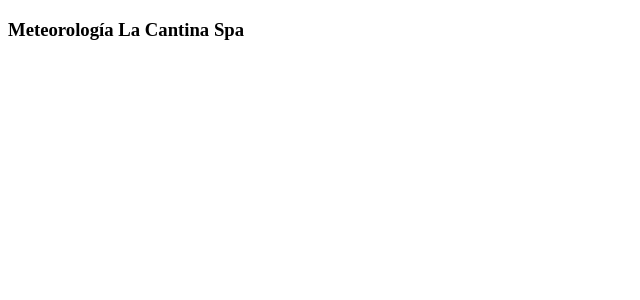
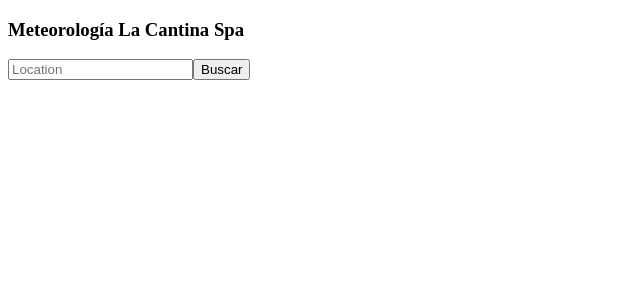
Before and after one commit to galdea/La-Cantina-website, a React (Create React App) app: page / in a window 1280 px wide. Shown: the top 300 px of the page, without its empty margins (0-640 px from the left). Built offline with nearby package versions, Linux system fonts and the light colour scheme; the HTML template or start-up script is replaced by a standard one.

Commit message:
framework upload

```diff
--- a/src/App.js
+++ b/src/App.js
@@ -1,9 +1,11 @@
 import NavBar from './components/NavBar.js'
+import Form from './components/Form.js'
 
 function App() {
   return (
     <div className="App">
       <NavBar />
+      <Form />
     </div>
   );
 }
--- a/src/components/Form.js
+++ b/src/components/Form.js
@@ -2,13 +2,21 @@ import React, {useState} from "react";
 
 const Form = () => {
     const [location, setLocation] = useState("");
+    const onSubmit = (e) => {
+        e.preventDefault();
+        console.log({location});
+    if (location === "" || !location) return;
+    }
 
     return (
+
         <div className="container">
             <form onSubmit={onSubmit}>
                 <div className="input-group mb-3 mx-auto">
-                    <input type="text" className="form-control" placeholder="location"></input>
+                    <input type="text" className="form-control" placeholder="Location" onChange={(e) =>setLocation(e.target.value)}/>
+                    <button className="btn btn-primary input-group-text" type="submit">Buscar</button>
                 </div>
+
             </form>
         </div>
     );
```
